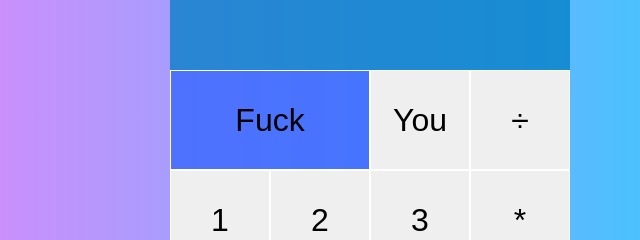
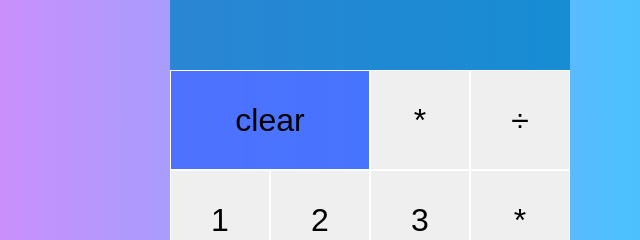
Before and after one commit to Shrekwudi/Calculator, a plain HTML site: page index.html in a window 1280 px wide. Shown: the part 140-380 px from the top of the page, 270-910 px from the left. Drawn offline with Linux system fonts and the light colour scheme.

Commit message:
Update index.html

```diff
--- a/index.html
+++ b/index.html
@@ -12,8 +12,8 @@
     <div data-previous-operand class="previous-operand"></div>
     <div data-current-operand class="current-operand"></div>
     </div>
-    <button data-all-clear class="span-two">Fuck</button>
-    <button data-delete>You</button>
+    <button data-all-clear class="span-two">clear</button>
+    <button data-delete>*</button>
     <button data-operation>÷</button>
     <button data-number>1</button>
     <button data-number>2</button>
```
